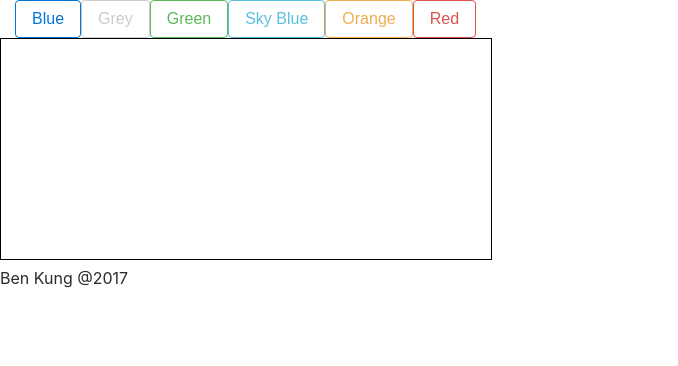
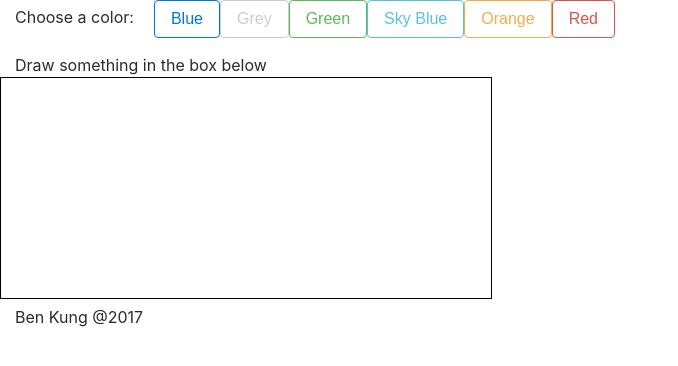
Before and after one commit to snowcoding/basicPaintApp, a plain HTML site: page index.html in a window 1280 px wide. Shown: the whole page, without its empty margins (0-678 px from the left). Drawn offline with nearby package versions, Linux system fonts and the light colour scheme.

Commit message:
Adding a little spacing to make it clear what to do on the site

```diff
--- a/css/style.css
+++ b/css/style.css
@@ -4,4 +4,18 @@
 
 #color-sel {
     margin-left:15px;
+    margin-bottom: 15px;
 }
+
+#color-sel-label {
+    padding-right: 20px;
+    padding-top: 5px;
+}
+
+#instruct {
+    margin-left:15px;
+}
+
+#sig{
+    margin-left:15px;
+}
--- a/index.html
+++ b/index.html
@@ -16,6 +16,7 @@
 <body>
 
     <div class="row" id="color-sel">
+        <label id="color-sel-label">Choose a color: </label>
   <button type="button" class="btn btn-outline-primary">Blue</button>
 <button type="button" class="btn btn-outline-secondary">Grey</button>
 <button type="button" class="btn btn-outline-success">Green</button>
@@ -23,8 +24,9 @@
 <button type="button" class="btn btn-outline-warning">Orange</button>
 <button type="button" class="btn btn-outline-danger">Red</button>
 </div>
+    <div class="row" id="instruct">Draw something in the box below</div>
     <canvas id="canvasDiv" width="490" height="220"></canvas>
-<div>Ben Kung @2017</div>
+<div id="sig">Ben Kung @2017</div>
 
     <script src="https://cdnjs.cloudflare.com/ajax/libs/jquery/3.1.1/jquery.min.js"></script>
     <script src="https://cdnjs.cloudflare.com/ajax/libs/jqueryui/1.12.1/jquery-ui.min.js"></script>
```
